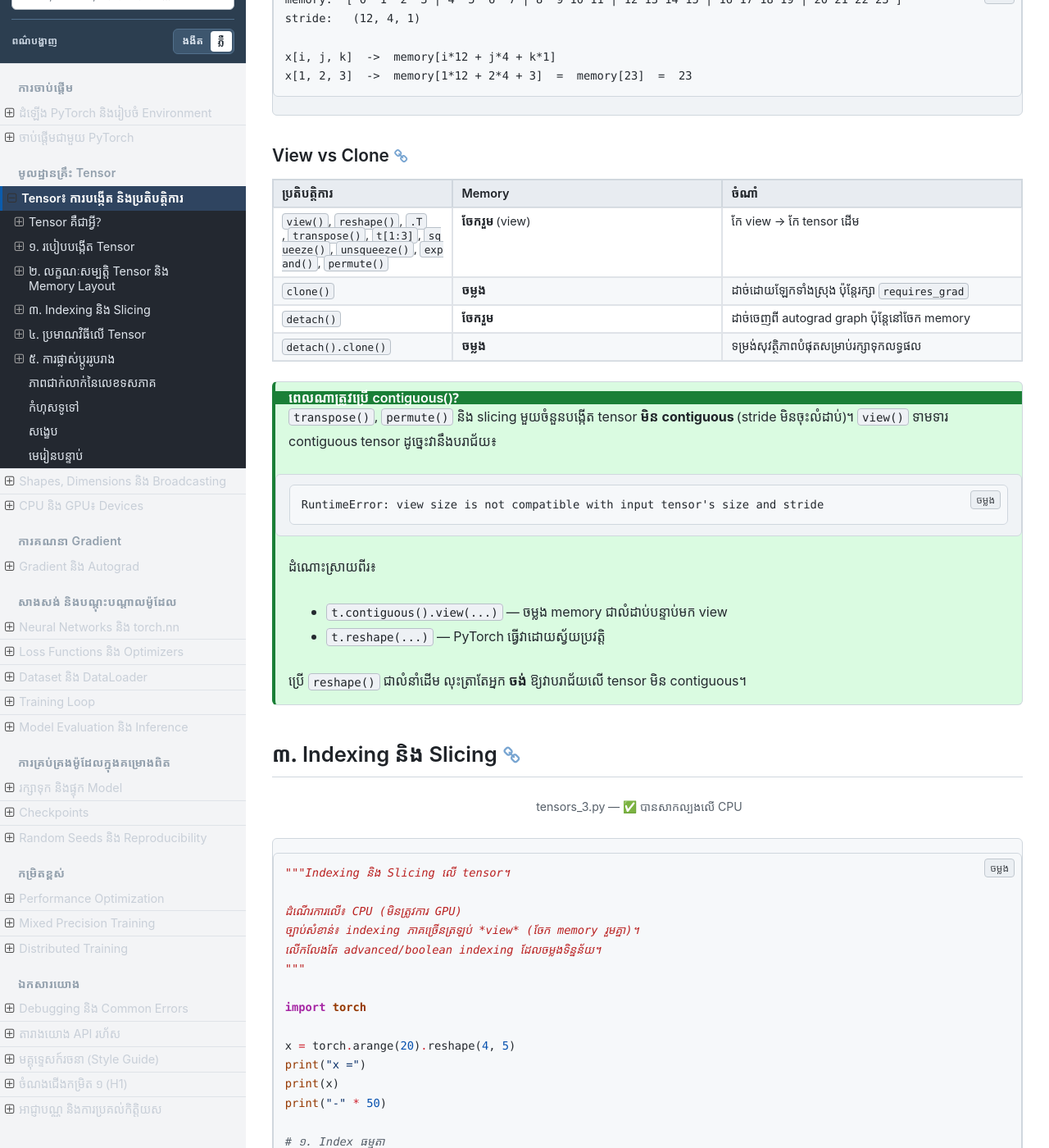
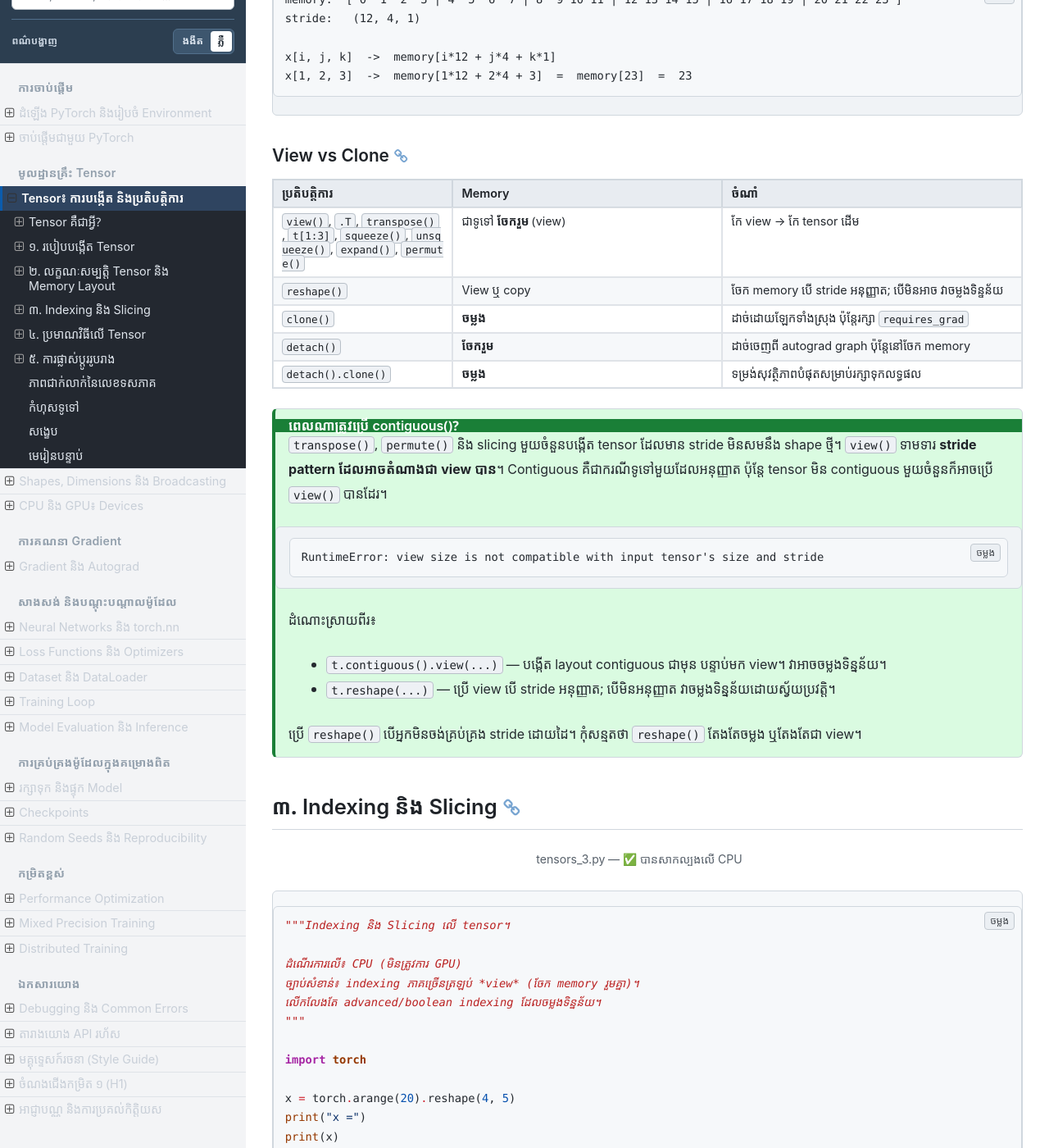
Before and after one commit to SeyhaLite/Pytorch-Documentation, a Sphinx documentation site: the page built from docs/source/tensors.md, in a window 1280 px wide and 1400 px high, scrolled down 6632 px. Shown: the whole window at 82% size. Built offline with Sphinx 7.4.7 and the Read the Docs theme 3.1.0, drawn with Linux system fonts in a browser that asks for light colours; some web fonts are replaced; some of the changed text lies outside the part shown.

Commit message:
docs: correct tensors guidance

`````diff
--- a/docs/source/tensors.md
+++ b/docs/source/tensors.md
@@ -169,9 +169,12 @@ x[1, 2, 3]  ->  memory[1*12 + 2*4 + 3]  =  memory[23]  =  23
 * - ប្រតិបត្តិការ
   - Memory
   - ចំណាំ
-* - `view()`, `reshape()`, `.T`, `transpose()`, `t[1:3]`, `squeeze()`, `unsqueeze()`, `expand()`, `permute()`
-  - **ចែករួម** (view)
+* - `view()`, `.T`, `transpose()`, `t[1:3]`, `squeeze()`, `unsqueeze()`, `expand()`, `permute()`
+  - ជាទូទៅ **ចែករួម** (view)
   - កែ view → កែ tensor ដើម
+* - `reshape()`
+  - View ឬ copy
+  - ចែក memory បើ stride អនុញ្ញាត; បើមិនអាច វាចម្លងទិន្នន័យ
 * - `clone()`
   - **ចម្លង**
   - ដាច់ដោយឡែកទាំងស្រុង ប៉ុន្តែរក្សា `requires_grad`
@@ -185,8 +188,7 @@ x[1, 2, 3]  ->  memory[1*12 + 2*4 + 3]  =  memory[23]  =  23
 
 ````{admonition} ពេលណាត្រូវប្រើ contiguous()?
 :class: tip
-`transpose()`, `permute()` និង slicing មួយចំនួនបង្កើត tensor **មិន contiguous**
-(stride មិនចុះលំដាប់)។ `view()` ទាមទារ contiguous tensor ដូច្នេះវានឹងបរាជ័យ៖
+`transpose()`, `permute()` និង slicing មួយចំនួនបង្កើត tensor ដែលមាន stride មិនសមនឹង shape ថ្មី។ `view()` ទាមទារ **stride pattern ដែលអាចតំណាងជា view បាន**។ Contiguous គឺជាករណីទូទៅមួយដែលអនុញ្ញាត ប៉ុន្តែ tensor មិន contiguous មួយចំនួនក៏អាចប្រើ `view()` បានដែរ។
 
 ```text
 RuntimeError: view size is not compatible with input tensor's size and stride
@@ -194,10 +196,10 @@ RuntimeError: view size is not compatible with input tensor's size and stride
 
 ដំណោះស្រាយពីរ៖
 
-- `t.contiguous().view(...)` — ចម្លង memory ជាលំដាប់បន្ទាប់មក view
-- `t.reshape(...)` — PyTorch ធ្វើវាដោយស្វ័យប្រវត្តិ
+- `t.contiguous().view(...)` — បង្កើត layout contiguous ជាមុន បន្ទាប់មក view។ វាអាចចម្លងទិន្នន័យ។
+- `t.reshape(...)` — ប្រើ view បើ stride អនុញ្ញាត; បើមិនអនុញ្ញាត វាចម្លងទិន្នន័យដោយស្វ័យប្រវត្តិ។
 
-ប្រើ `reshape()` ជាលំនាំដើម លុះត្រាតែអ្នក **ចង់** ឱ្យវាបរាជ័យលើ tensor មិន contiguous។
+ប្រើ `reshape()` បើអ្នកមិនចង់គ្រប់គ្រង stride ដោយដៃ។ កុំសន្មតថា `reshape()` តែងតែចម្លង ឬតែងតែជា view។
 ````
 
 ## ៣. Indexing និង Slicing
@@ -385,8 +387,8 @@ modified by an inplace operation
   - `(4, 2, 3)`
   - រៀបវិមាត្រទាំងអស់ឡើងវិញ
 * - `.T`
-  - —
-  - តែសម្រាប់ tensor ≤ 2D ប៉ុណ្ណោះ
+  - បញ្ច្រាសលំដាប់ dimension ទាំងអស់
+  - ណែនាំសម្រាប់ 2D; លើ tensor ដែលមានច្រើនជាង 2D ប្រើ `.mT` បើចង់ប្ដូរ matrix dimensions ចុងក្រោយពីរ
 * - `.unsqueeze(0)`
   - `(1, 2, 3, 4)`
   - បន្ថែមវិមាត្រទំហំ ១ (ជាទូទៅ batch dim)
@@ -438,11 +440,11 @@ t.squeeze(-1)         # ដកតែវិមាត្រចុងក្រោ
 
 ```python
 acc = torch.full((10,), 0.1).sum()      # បូក 0.1 ចំនួន 10 ដង
-acc == torch.tensor(1.0)                # tensor([False])  ⚠️
+acc == torch.tensor(1.0)                # tensor(False)  ⚠️
 torch.allclose(acc, torch.tensor(1.0))  # True  ✓
 
 diff = torch.tensor(0.3) - torch.tensor(0.1)
-diff == torch.tensor(0.2)               # tensor([False])  ⚠️
+diff == torch.tensor(0.2)               # tensor(False)  ⚠️
 torch.allclose(diff, torch.tensor(0.2)) # True  ✓
 ```
 
`````
